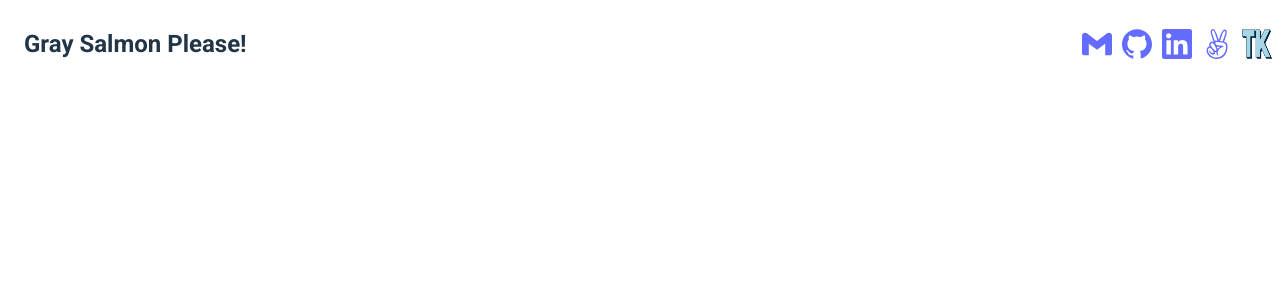
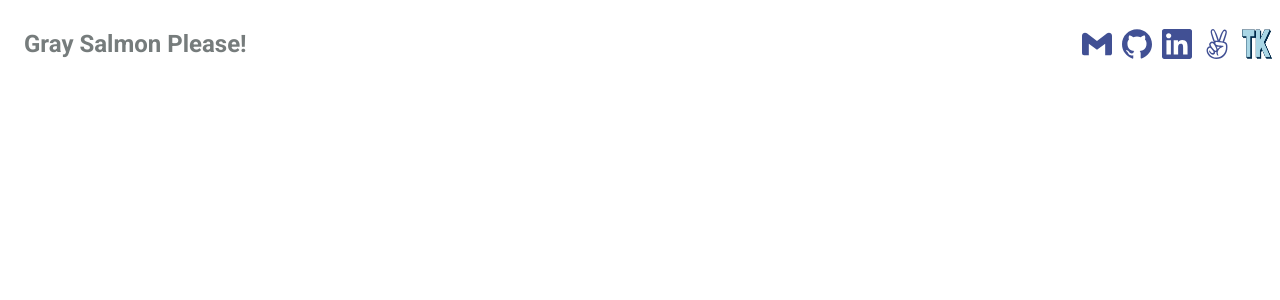
Before and after one commit to sungyotkim/gray-salmon-please, a React (Vite) app in the folder gray-salmon-please/: page / in a window 1280 px wide. Shown: the top 300 px of the page. Built offline with nearby package versions, Linux system fonts and the light colour scheme.

Commit message:
adjust colors and add site wide colors

```diff
--- a/gray-salmon-please/src/components/NavBar/NavBar.css
+++ b/gray-salmon-please/src/components/NavBar/NavBar.css
@@ -37,6 +37,7 @@
   height: 30px;
   cursor: pointer;
   color: #646cff;
+  color: var(--navy-color);
 }
 
 .nav-link > img {
@@ -46,6 +47,10 @@
 
 .nav-link > img:hover {
   opacity: 0.7;
+}
+
+.nav-link:hover {
+  color: var(--rum-color);
 }
 
 .mobile-burger-menu {
@@ -73,9 +78,9 @@
     top: 40px;
     flex-direction: column;
     width: 150px;
-    height: 200px;
+    height: 190px;
     padding: 5px;
-    background-color: white;
+    background-color: var(--porcelain-color);
     border-radius: 4px;
   }
 
@@ -88,7 +93,7 @@
   }
 
   .nav-link:hover {
-    background-color: gray;
+    background-color: var(--navy-color);
   }
 
   .mobile-menu-text {
--- a/gray-salmon-please/src/index.css
+++ b/gray-salmon-please/src/index.css
@@ -5,7 +5,7 @@
   font-weight: 400;
 
   color-scheme: light dark;
-  color: rgba(255, 255, 255, 0.87);
+  /* color: rgba(255, 255, 255, 0.87); */
   background-color: #242424;
 
   font-synthesis: none;
@@ -13,15 +13,24 @@
   -webkit-font-smoothing: antialiased;
   -moz-osx-font-smoothing: grayscale;
   -webkit-text-size-adjust: 100%;
+
+  /* website colors */
+  --porcelain-color: #e4e7e9;
+  --navy-color: #415094;
+  --rum-color: #7f6b8d;
+  --gray-color: #767c7c;
+  --salmon-color: #fa8072;
+
+  color: var(--gray-color);
 }
 
 a {
   font-weight: 500;
-  color: #646cff;
+  color: var(--navy-color);
   text-decoration: inherit;
 }
 a:hover {
-  color: #535bf2;
+  color: var(--rum-color);
 }
 
 body {
@@ -39,34 +48,9 @@ h1 {
   line-height: 1.1;
 }
 
-button {
-  border-radius: 8px;
-  border: 1px solid transparent;
-  padding: 0.6em 1.2em;
-  font-size: 1em;
-  font-weight: 500;
-  font-family: inherit;
-  background-color: #1a1a1a;
-  cursor: pointer;
-  transition: border-color 0.25s;
-}
-button:hover {
-  border-color: #646cff;
-}
-button:focus,
-button:focus-visible {
-  outline: 4px auto -webkit-focus-ring-color;
-}
-
 @media (prefers-color-scheme: light) {
   :root {
-    color: #213547;
+    color: var(--gray-color);
     background-color: #ffffff;
   }
-  a:hover {
-    color: #747bff;
-  }
-  button {
-    background-color: #f9f9f9;
-  }
 }
```
